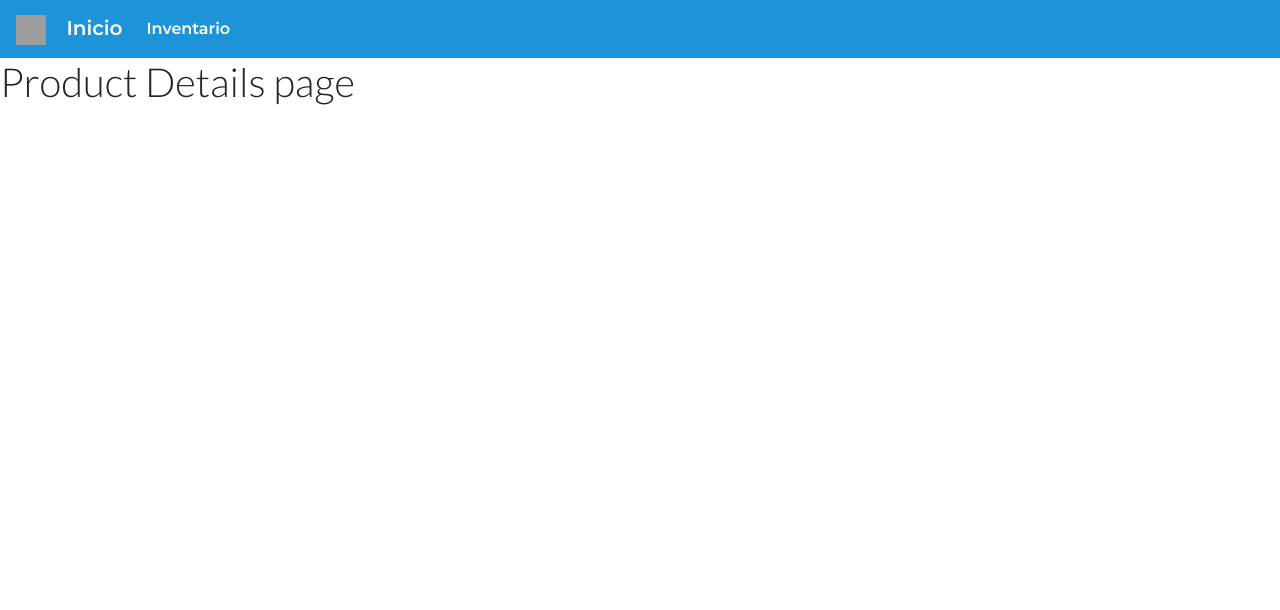
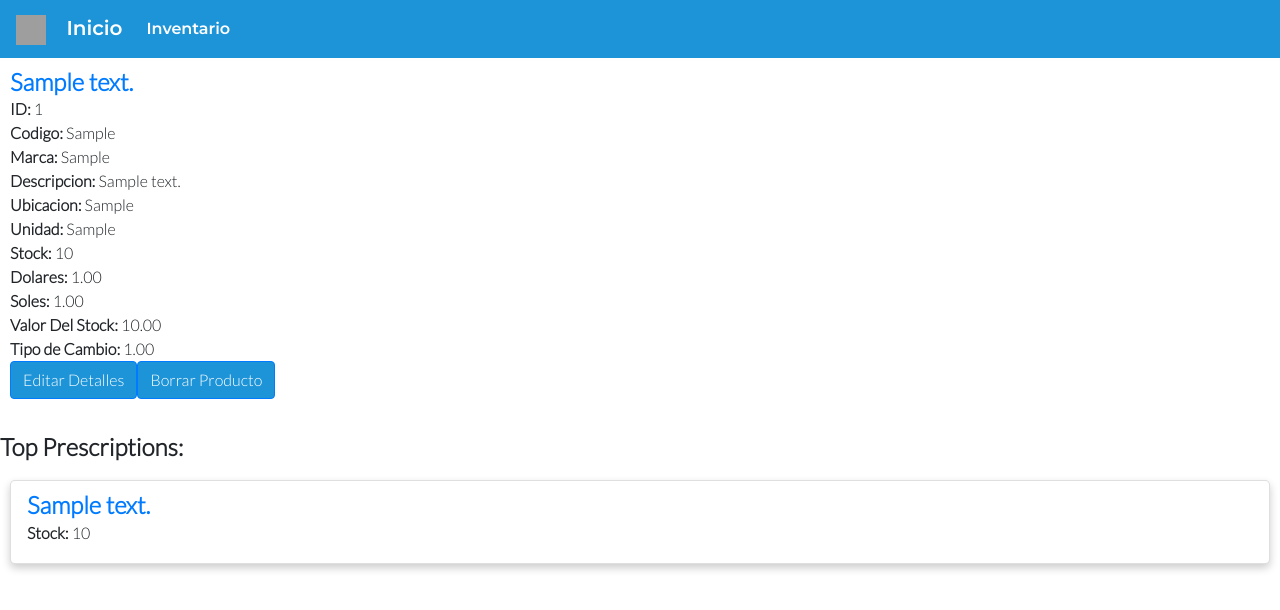
Before and after one commit to skyswalker11/is403project, a Django app: template templates/inventorypages/productdetails.html in a window 1280 px wide. Shown: the top 610 px of the page. Run offline with Django 3.2, Linux system fonts and the light colour scheme; the template is opened without the code that fills it: values that come from a table or form of the project are taken from there, others are empty; tables that the repository leaves empty hold one stand-in row (values such as "Sample post"); some libraries are stand-ins or nearby versions; grey boxes are pictures that could not be loaded.

Commit message:
inventory

```diff
--- a/InventoryApp/urls.py
+++ b/InventoryApp/urls.py
@@ -4,7 +4,7 @@ from .views import indexPageView, inventoryPageView, editPageView, createPageVie
 urlpatterns = [
     path("", indexPageView, name = "index"),
     path("inventory/", inventoryPageView, name = "inventory"),
-    path("edit/", editPageView, name = "edit"),
+    path("edit/<int:product_id>", editPageView, name = "edit"),
     path("create/", createPageView, name = "create"),
     path("productdetails/<int:product_id>", productDetailsPageView, name = "productdetails")
 ]
--- a/InventoryApp/views.py
+++ b/InventoryApp/views.py
@@ -28,7 +28,7 @@ def productDetailsPageView(request, product_id) :
     return render(request, 'inventorypages/productdetails.html', context)
 
 # View for editing or deleting inventory page
-def editPageView(request) :
+def editPageView(request, product_id) :
     if request.method == 'POST' :
         product_id = request.POST['product_id']
         product = Inventory.objects.get(product_id=product_id)
--- a/templates/inventorypages/productdetails.html
+++ b/templates/inventorypages/productdetails.html
@@ -1,7 +1,52 @@
 {% extends 'base.html' %}
 {% load static %}
+{% comment %}
+{% endcomment %}
 {% block content %}
 
-<h1>Product Details page</h1>
+    <div class="detail_header">
 
+        <h4 class="card_title"><a href="#"><b>{{inventory}}</b></a></h4>
+        <p class="card_paragaph"><b>ID:</b> {{inventory.product_id}}</p>
+        <p class="card_paragaph"><b>Codigo:</b> {{inventory.codigo}}</p>
+        <p class="card_paragaph"><b>Marca:</b> {{inventory.marca}}</p>
+        <p class="card_paragaph"><b>Descripcion:</b> {{inventory.descripcion}}</p>
+        <p class="card_paragaph"><b>Ubicacion:</b> {{inventory.ubicacion}}</p>
+        <p class="card_paragaph"><b>Unidad:</b> {{inventory.unidad}}</p>
+        <p class="card_paragaph"><b>Stock:</b> {{inventory.stock}}</p>
+        <p class="card_paragaph"><b>Dolares:</b> {{inventory.dolares}}</p>
+        <p class="card_paragaph"><b>Soles:</b> {{inventory.soles}}</p>
+        <p class="card_paragaph"><b>Valor Del Stock:</b> {{inventory.valor_del_stock}}</p>
+        <p class="card_paragaph"><b>Tipo de Cambio:</b> {{inventory.tipo_de_cambio}}</p>
+
+        <div style="display:flex;">
+
+            <form method="post" action ="{% url 'edit' %}">
+                {% csrf_token %}
+                <input type="hidden" value="{{inventory.product_id}}" name="product_id">
+                <button type="submit" class="btn btn-primary my-2 my-sm-0 create_button">Editar Detalles</button>
+            </form><br>
+
+            <form method="post" action ="{% url 'delete_inventory' %}">
+                {% csrf_token %}
+                <input type="hidden" value="{{inventory.product_id}}" name="product_id">
+                <button type="submit" class="btn btn-primary my-2 my-sm-0 create_button">Borrar Producto</button>
+            </form>
+        </div>
+
+    </div>
+
+
+    <br>
+    <h4><b>Top Prescriptions:</b></h4>
+    <div class="card_grid">
+        {% for inventory in products %}
+            <div class="card">
+                <div class="card_container">
+                    <h4 class="card_title"><a href="{% url 'productdetails' product_id=inventory.product_id %}"><b>{{inventory}}</b></a></h4>
+                    <p><b>Stock: </b>{{inventory.stock}}</p>
+                </div>
+            </div>
+        {% endfor %}
+    </div>
 {% endblock %}
```
